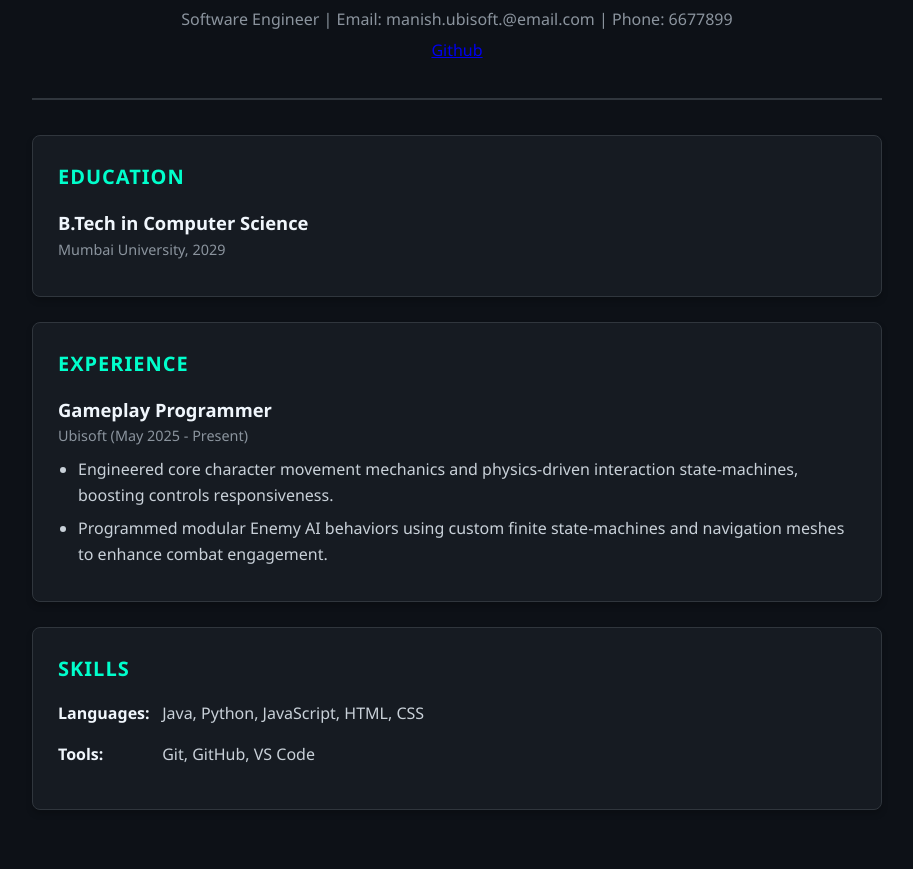
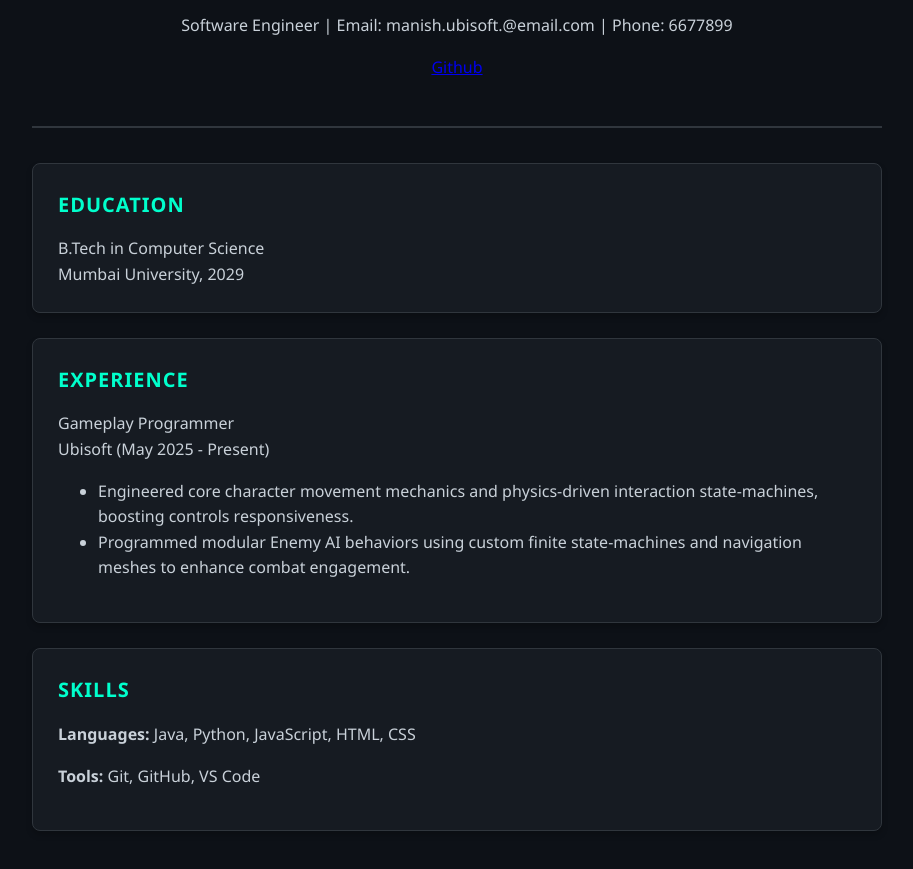
Before and after one commit to manishravi123/resume, a plain HTML site: page index.html in a window 1280 px wide. Shown: the part 107-976 px from the top of the page, without its empty margins (183-1096 px from the left). Drawn offline with Linux system fonts and the light colour scheme.

Commit message:
Update index.html

```diff
--- a/index.html
+++ b/index.html
@@ -26,11 +26,6 @@
             margin: 0 0 10px 0;
             letter-spacing: -0.5px;
         }
-        header p {
-            margin: 5px 0;
-            font-size: 1rem;
-            color: #8b949e;
-        }
         .section {
             background-color: #161b22;
             border: 1px solid #30363d;
@@ -51,35 +46,6 @@
             letter-spacing: 1px;
             color: #00ffcc;
             margin-bottom: 15px;
-        }
-        .item {
-            margin-bottom: 20px;
-        }
-        .item:last-child {
-            margin-bottom: 0;
-        }
-        .item-title {
-            font-size: 1.15rem;
-            font-weight: 600;
-            color: #f0f6fc;
-        }
-        .meta {
-            color: #8b949e;
-            font-size: 0.9rem;
-            margin-bottom: 10px;
-        }
-        ul {
-            margin: 0;
-            padding-left: 20px;
-        }
-        li {
-            margin-bottom: 8px;
-            color: #c9d1d9;
-        }
-        .section p strong {
-            color: #f0f6fc;
-            display: inline-block;
-            width: 100px;
         }
     </style>
 </head>
```
